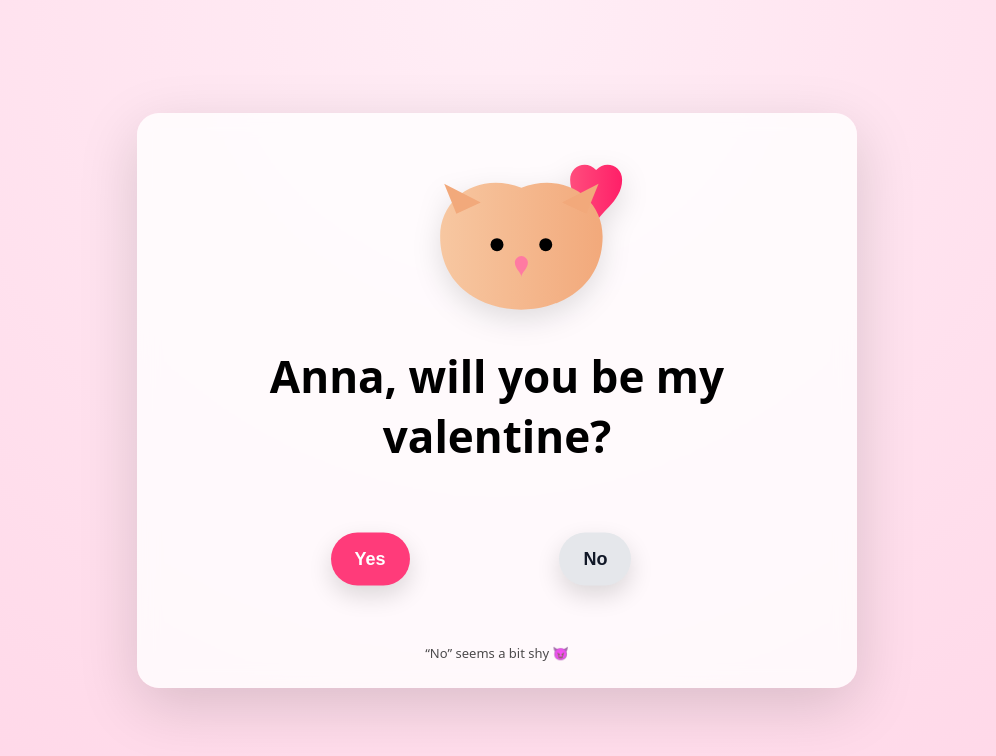
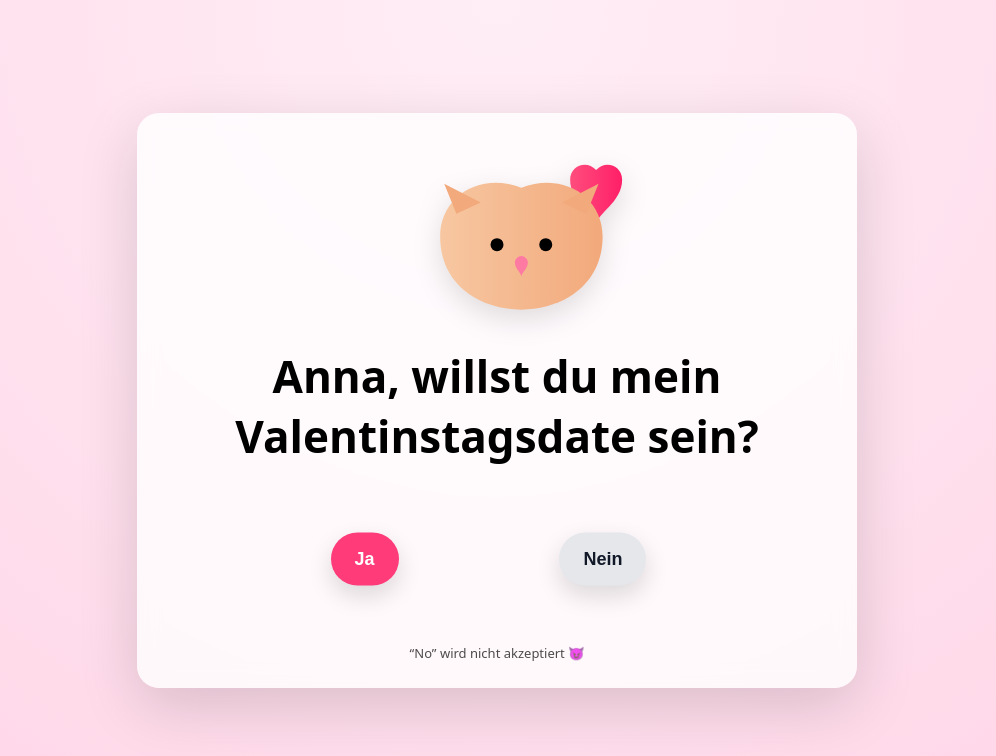
Before and after one commit to ruhekristian-lgtm/Valentinstag, a plain HTML site: page index.html in a window 1280 px wide. Shown: the whole page, without its empty margins (143-1139 px from the left). Drawn offline with nearby package versions, Linux system fonts and the light colour scheme.

Commit message:
Update index.html

```diff
--- a/index.html
+++ b/index.html
@@ -171,18 +171,18 @@
             fill="#ff7aa2"/>
     </svg>
 
-    <h1>Anna, will you be my valentine?</h1>
+    <h1>Anna, willst du mein Valentinstagsdate sein?</h1>
 
     <section class="button-zone" id="zone">
-      <button id="yesBtn">Yes</button>
-      <button id="noBtn">No</button>
+      <button id="yesBtn">Ja</button>
+      <button id="noBtn">Nein</button>
     </section>
 
     <!-- HINT -->
-    <div class="hint" id="hint">“No” seems a bit shy 😈</div>
+    <div class="hint" id="hint">“No” wird nicht akzeptiert  😈</div>
 
     <section class="result" id="result">
-      <h2>YAY! 🎉</h2>
+      <h2>YEAAAAAAAHHHHHHHHH! 🎉</h2>
       <img
         class="fireworks"
         src="https://media.giphy.com/media/26ufdipQqU2lhNA4g/giphy.gif"
```
